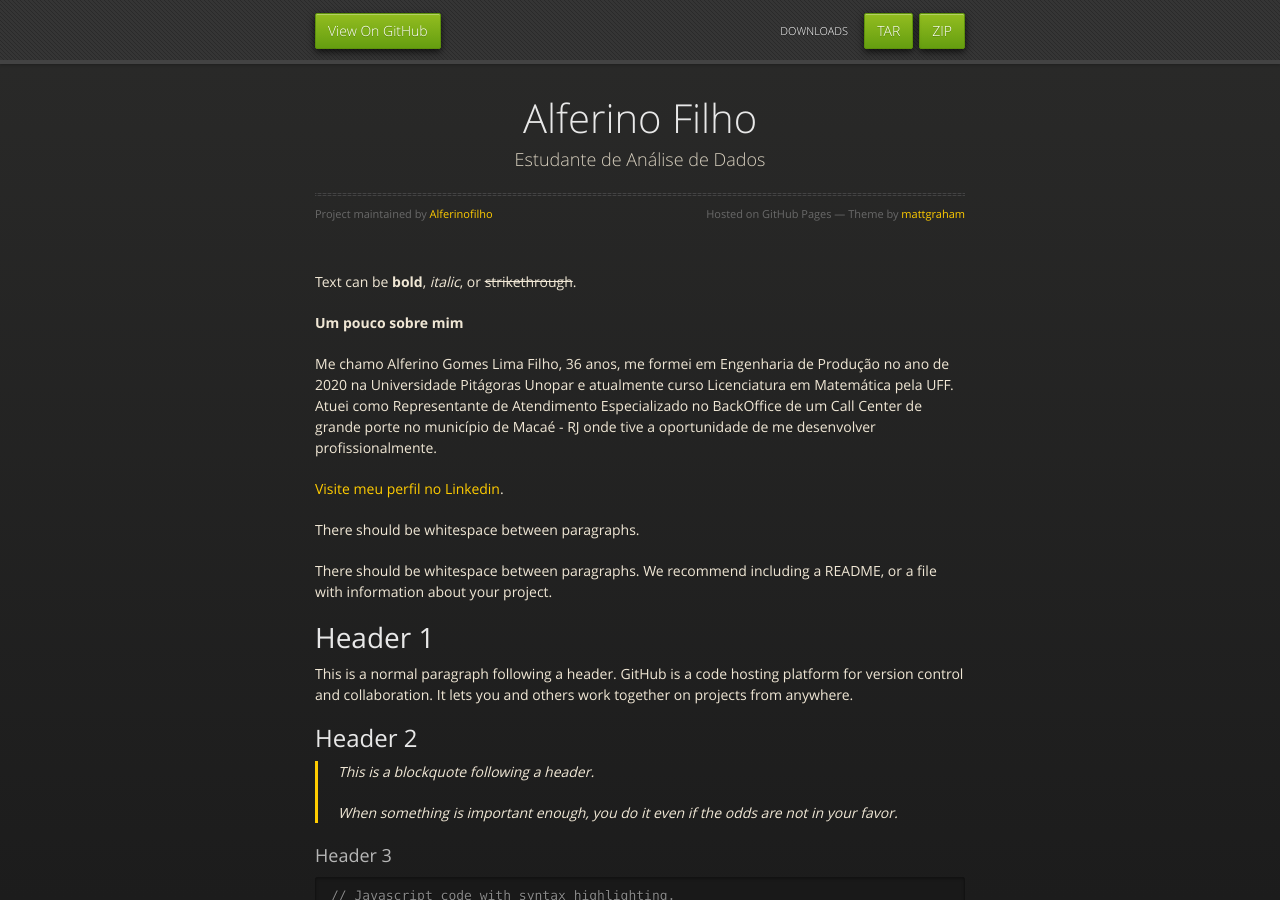
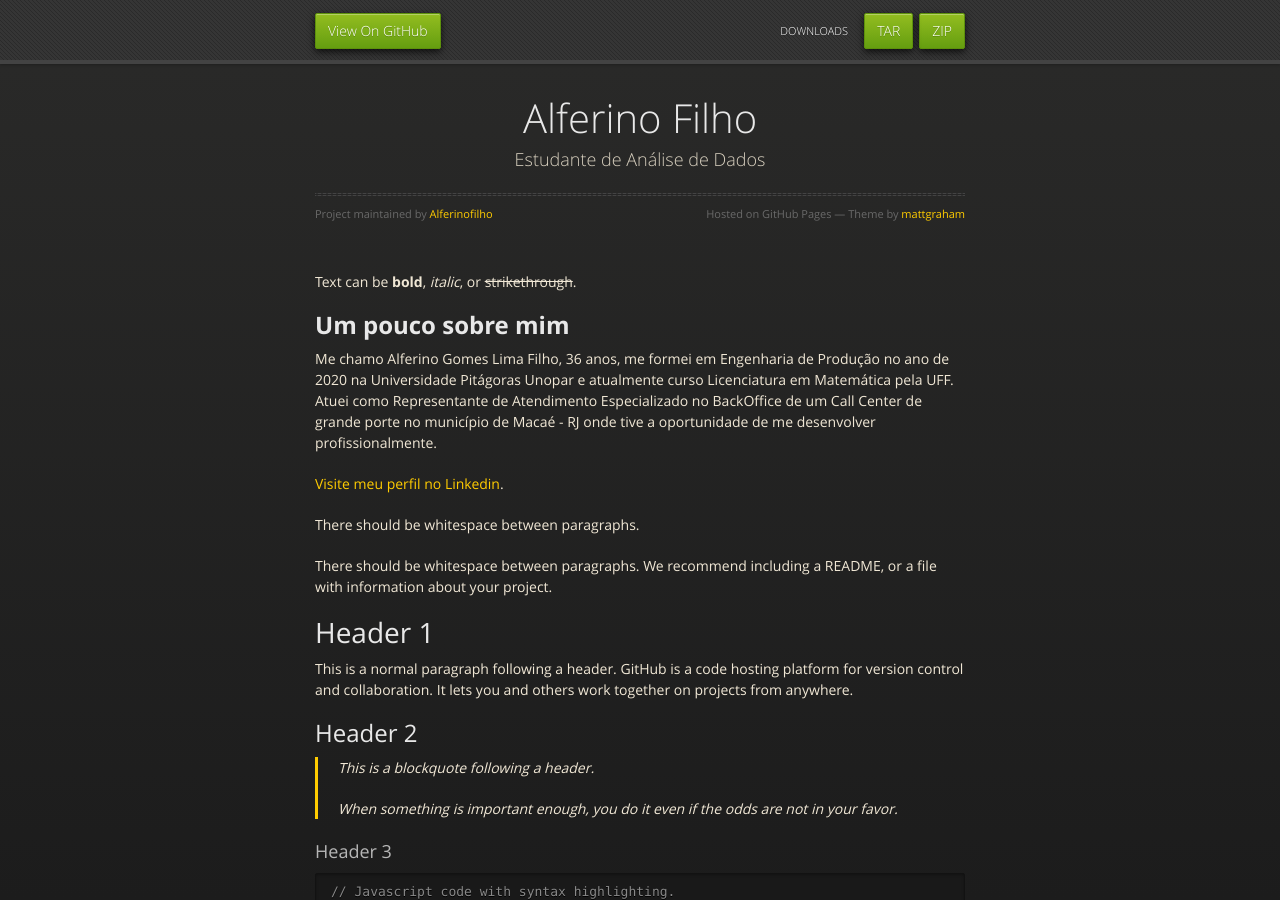
Before and after one commit to Alferinofilho/alferinofilho.github.io, a Jekyll site: the page built from index.md, in a window 1280 px wide and 900 px high. Built offline with Jekyll 4.4.1, drawn with Linux system fonts in a browser that asks for light colours.

Commit message:
Personalização 5

```diff
--- a/index.md
+++ b/index.md
@@ -4,7 +4,7 @@ layout: default
 
 Text can be **bold**, _italic_, or ~~strikethrough~~.
 
-**Um pouco sobre mim**
+## **Um pouco sobre mim**
 
 Me chamo Alferino Gomes Lima Filho, 36 anos, me formei em Engenharia de Produção no ano de 2020 na Universidade Pitágoras Unopar e atualmente curso Licenciatura em Matemática pela UFF. Atuei como Representante de Atendimento Especializado no BackOffice de um Call Center de grande porte no município de Macaé - RJ onde tive a oportunidade de me desenvolver profissionalmente.
 
```
